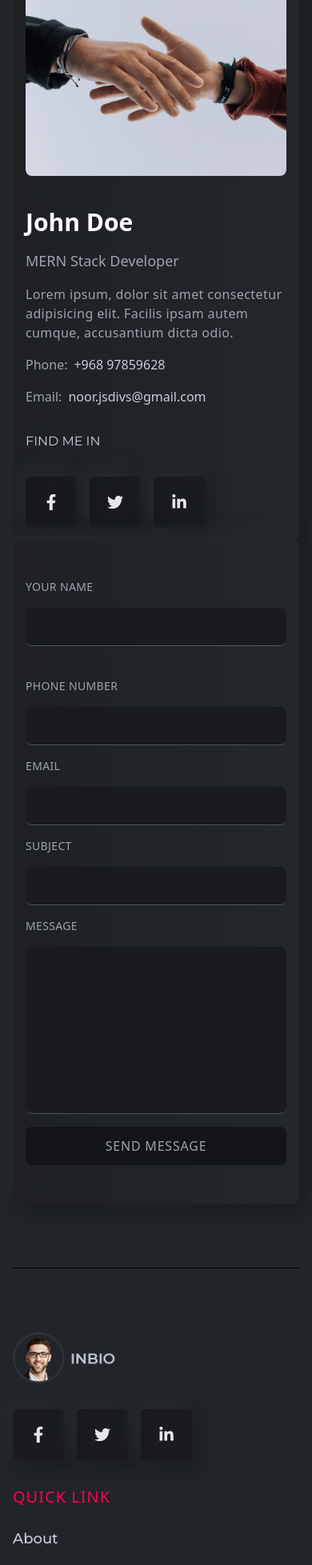
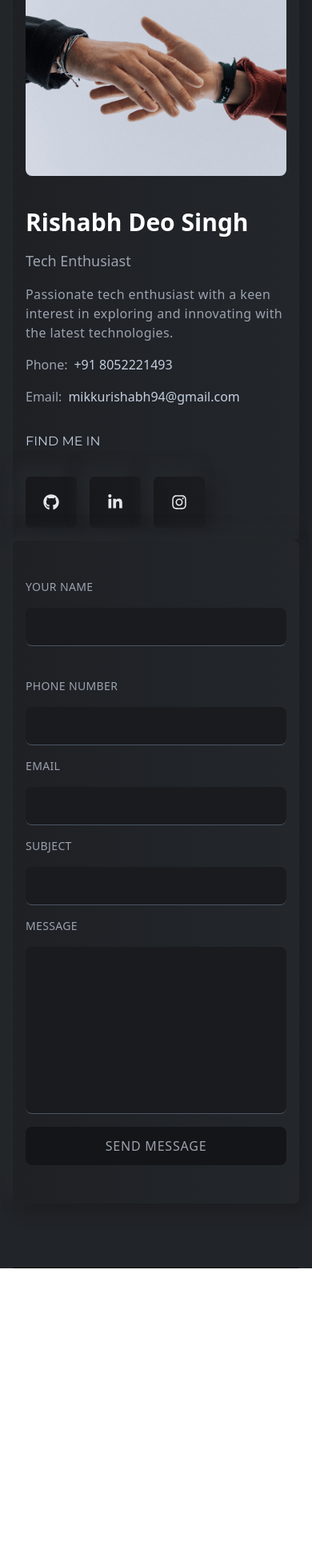
Before and after one commit to Rishabh-mikku/Portfolio, a React (Vite) app: page / in a window 390 px wide. Shown: the part 7967-9924 px from the top of the page at 80% size. After the commit the page ends 9553 px from the top, so only its background shows below. Built offline with nearby package versions, Linux system fonts and the light colour scheme.

Commit message:
20240604 Updated Contact Left section

```diff
--- a/src/App.jsx
+++ b/src/App.jsx
@@ -4,8 +4,6 @@ import Banner from './components/Banner/Banner'
 import Projects from './components/Projects/Projects'
 import Resume from './components/Resume/Resume'
 import Contact from './components/Contact/Contact'
-import Footer from './components/Footer/Footer'
-import FooterBottom from './components/Footer/FooterBottom'
 import About from './components/About/About'
 
 const App = () => {
@@ -18,8 +16,6 @@ const App = () => {
         <Projects/>
         <Resume/>
         <Contact/>
-        <Footer/>
-        <FooterBottom/>
       </div>
     </div>
   )
--- a/src/components/Contact/ContactLeft.jsx
+++ b/src/components/Contact/ContactLeft.jsx
@@ -1,5 +1,5 @@
 import React from 'react'
-import { FaFacebookF, FaTwitter, FaLinkedinIn } from "react-icons/fa";
+import { FaInstagram, FaGithub, FaLinkedinIn } from "react-icons/fa";
 import { contactImg } from "../../assets/index";
 
 const ContactLeft = () => {
@@ -11,32 +11,31 @@ const ContactLeft = () => {
         alt="contactImg"
       />
       <div className="flex flex-col gap-4">
-        <h3 className="text-3xl font-bold text-white">John Doe</h3>
+        <h3 className="text-3xl font-bold text-white">Rishabh Deo Singh</h3>
         <p className="text-lg font-normal text-gray-400">
-          MERN Stack Developer
+          Tech Enthusiast
         </p>
         <p className="text-base text-gray-400 tracking-wide">
-          Lorem ipsum, dolor sit amet consectetur adipisicing elit. Facilis
-          ipsam autem cumque, accusantium dicta odio.
+          Passionate tech enthusiast with a keen interest in exploring and innovating with the latest technologies.
         </p>
         <p className="text-base text-gray-400 flex items-center gap-2">
-          Phone: <span className="text-lightText">+968 97859628</span>
+          Phone: <span className="text-lightText">+91 8052221493</span>
         </p>
         <p className="text-base text-gray-400 flex items-center gap-2">
-          Email: <span className="text-lightText">noor.jsdivs@gmail.com</span>
+          Email: <span className="text-lightText">mikkurishabh94@gmail.com</span>
         </p>
       </div>
       <div className="flex flex-col gap-4">
         <h2 className="text-base uppercase font-titleFont mb-4">Find me in</h2>
         <div className="flex gap-4">
           <span className="bannerIcon">
-            <FaFacebookF />
+            <a href='https://github.com/Rishabh-mikku' target='_blank'><FaGithub /></a>
           </span>
           <span className="bannerIcon">
-            <FaTwitter />
+            <a href='https://www.linkedin.com/in/rishabh-swe' target='_blank'><FaLinkedinIn /></a>
           </span>
           <span className="bannerIcon">
-            <FaLinkedinIn />
+            <a href='https://www.instagram.com/mikku_rishabh' target='_blank'><FaInstagram /></a>
           </span>
         </div>
       </div>
--- a/src/components/Footer/Footer.jsx
+++ /dev/null
@@ -1,137 +0,0 @@
-import React from 'react'
-import { FaFacebookF, FaTwitter, FaLinkedinIn } from "react-icons/fa";
-import {logo} from "../../assets/index"
-
-const Footer = () => {
-  return (
-    <div className="w-full py-20 h-auto border-b-[1px] border-b-black grid grid-cols-1 md:grid-cols-2 lgl:grid-cols-4 gap-8">
-      <div className="w-full h-full flex flex-col gap-8">
-        <img className="w-32" src={logo} alt="logo" />
-        <div className="flex gap-4">
-          <span className="bannerIcon">
-            <FaFacebookF />
-          </span>
-          <span className="bannerIcon">
-            <FaTwitter />
-          </span>
-          <span className="bannerIcon">
-            <FaLinkedinIn />
-          </span>
-        </div>
-      </div>
-      <div className="w-full h-full">
-        <h3 className="text-xl uppercase text-designColor tracking-wider">
-          Quick Link
-        </h3>
-        <ul className="flex flex-col gap-4 font-titleFont font-medium py-6 overflow-hidden">
-          <li>
-            <span className="w-full text-lg relative hover:text-designColor duration-300 group cursor-pointer">
-              About
-              <span className="w-full h-[1px] bg-designColor inline-flex absolute left-0 -bottom-1 -translate-x-[100%] group-hover:translate-x-0 transition-transform duration-300"></span>
-            </span>
-          </li>
-          <li>
-            <span className="w-full text-lg relative hover:text-designColor duration-300 group cursor-pointer">
-              Portfolio
-              <span className="w-full h-[1px] bg-designColor inline-flex absolute left-0 -bottom-1 -translate-x-[100%] group-hover:translate-x-0 transition-transform duration-300"></span>
-            </span>
-          </li>
-          <li>
-            <span className="w-full text-lg relative hover:text-designColor duration-300 group cursor-pointer">
-              Services
-              <span className="w-full h-[1px] bg-designColor inline-flex absolute left-0 -bottom-1 -translate-x-[100%] group-hover:translate-x-0 transition-transform duration-300"></span>
-            </span>
-          </li>
-          <li>
-            <span className="w-full text-lg relative hover:text-designColor duration-300 group cursor-pointer">
-              Blog
-              <span className="w-full h-[1px] bg-designColor inline-flex absolute left-0 -bottom-1 -translate-x-[100%] group-hover:translate-x-0 transition-transform duration-300"></span>
-            </span>
-          </li>
-          <li>
-            <span className="w-full text-lg relative hover:text-designColor duration-300 group cursor-pointer">
-              Contact
-              <span className="w-full h-[1px] bg-designColor inline-flex absolute left-0 -bottom-1 -translate-x-[100%] group-hover:translate-x-0 transition-transform duration-300"></span>
-            </span>
-          </li>
-        </ul>
-      </div>
-      <div className="w-full h-full">
-        <h3 className="text-xl uppercase text-designColor tracking-wider">
-          RESOURCES
-        </h3>
-        <ul className="flex flex-col gap-4 font-titleFont font-medium py-6 overflow-hidden">
-          <li>
-            <span className="w-full text-lg relative hover:text-designColor duration-300 group cursor-pointer">
-              Authentication
-              <span className="w-full h-[1px] bg-designColor inline-flex absolute left-0 -bottom-1 -translate-x-[100%] group-hover:translate-x-0 transition-transform duration-300"></span>
-            </span>
-          </li>
-          <li>
-            <span className="w-full text-lg relative hover:text-designColor duration-300 group cursor-pointer">
-              System Status
-              <span className="w-full h-[1px] bg-designColor inline-flex absolute left-0 -bottom-1 -translate-x-[100%] group-hover:translate-x-0 transition-transform duration-300"></span>
-            </span>
-          </li>
-          <li>
-            <span className="w-full text-lg relative hover:text-designColor duration-300 group cursor-pointer">
-              Terms of Service
-              <span className="w-full h-[1px] bg-designColor inline-flex absolute left-0 -bottom-1 -translate-x-[100%] group-hover:translate-x-0 transition-transform duration-300"></span>
-            </span>
-          </li>
-          <li>
-            <span className="w-full text-lg relative hover:text-designColor duration-300 group cursor-pointer">
-              Pricing
-              <span className="w-full h-[1px] bg-designColor inline-flex absolute left-0 -bottom-1 -translate-x-[100%] group-hover:translate-x-0 transition-transform duration-300"></span>
-            </span>
-          </li>
-          <li>
-            <span className="w-full text-lg relative hover:text-designColor duration-300 group cursor-pointer">
-              Over Right
-              <span className="w-full h-[1px] bg-designColor inline-flex absolute left-0 -bottom-1 -translate-x-[100%] group-hover:translate-x-0 transition-transform duration-300"></span>
-            </span>
-          </li>
-        </ul>
-      </div>
-      <div className="w-full h-full">
-        <h3 className="text-xl uppercase text-designColor tracking-wider">
-          DEVELOPERS
-        </h3>
-        <ul className="flex flex-col gap-4 font-titleFont font-medium overflow-hidden py-6">
-          <li>
-            <span className="w-full text-lg relative hover:text-designColor duration-300 group cursor-pointer">
-              Documentation
-              <span className="w-full h-[1px] bg-designColor inline-flex absolute left-0 -bottom-1 -translate-x-[100%] group-hover:translate-x-0 transition-transform duration-300"></span>
-            </span>
-          </li>
-          <li>
-            <span className="w-full text-lg relative hover:text-designColor duration-300 group cursor-pointer">
-              Authentication
-              <span className="w-full h-[1px] bg-designColor inline-flex absolute left-0 -bottom-1 -translate-x-[100%] group-hover:translate-x-0 transition-transform duration-300"></span>
-            </span>
-          </li>
-          <li>
-            <span className="w-full text-lg relative hover:text-designColor duration-300 group cursor-pointer">
-              API Reference
-              <span className="w-full h-[1px] bg-designColor inline-flex absolute left-0 -bottom-1 -translate-x-[100%] group-hover:translate-x-0 transition-transform duration-300"></span>
-            </span>
-          </li>
-          <li>
-            <span className="w-full text-lg relative hover:text-designColor duration-300 group cursor-pointer">
-              Support
-              <span className="w-full h-[1px] bg-designColor inline-flex absolute left-0 -bottom-1 -translate-x-[100%] group-hover:translate-x-0 transition-transform duration-300"></span>
-            </span>
-          </li>
-          <li>
-            <span className="w-full text-lg relative hover:text-designColor duration-300 group cursor-pointer">
-              Open Source
-              <span className="w-full h-[1px] bg-designColor inline-flex absolute left-0 -bottom-1 -translate-x-[100%] group-hover:translate-x-0 transition-transform duration-300"></span>
-            </span>
-          </li>
-        </ul>
-      </div>
-    </div>
-  );
-}
-
-export default Footer
--- a/src/components/Footer/FooterBottom.jsx
+++ /dev/null
@@ -1,13 +0,0 @@
-import React from 'react'
-
-const FooterBottom = () => {
-  return (
-    <div className="w-full py-10">
-      <p className="text-center text-gray-500 text-base">
-        © 2022. All rights reserved by Noor Mohammad
-      </p>
-    </div>
-  );
-}
-
-export default FooterBottom
```
